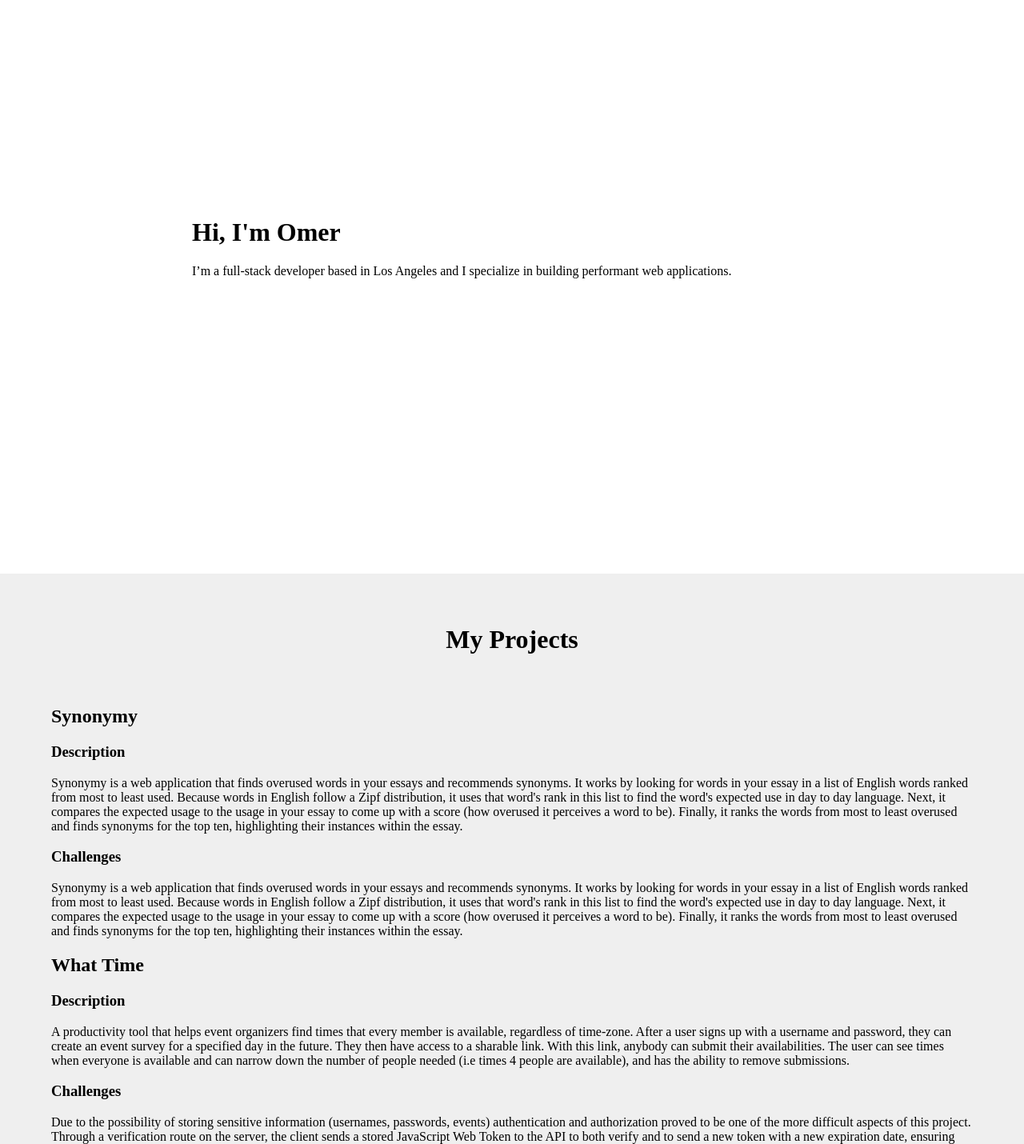
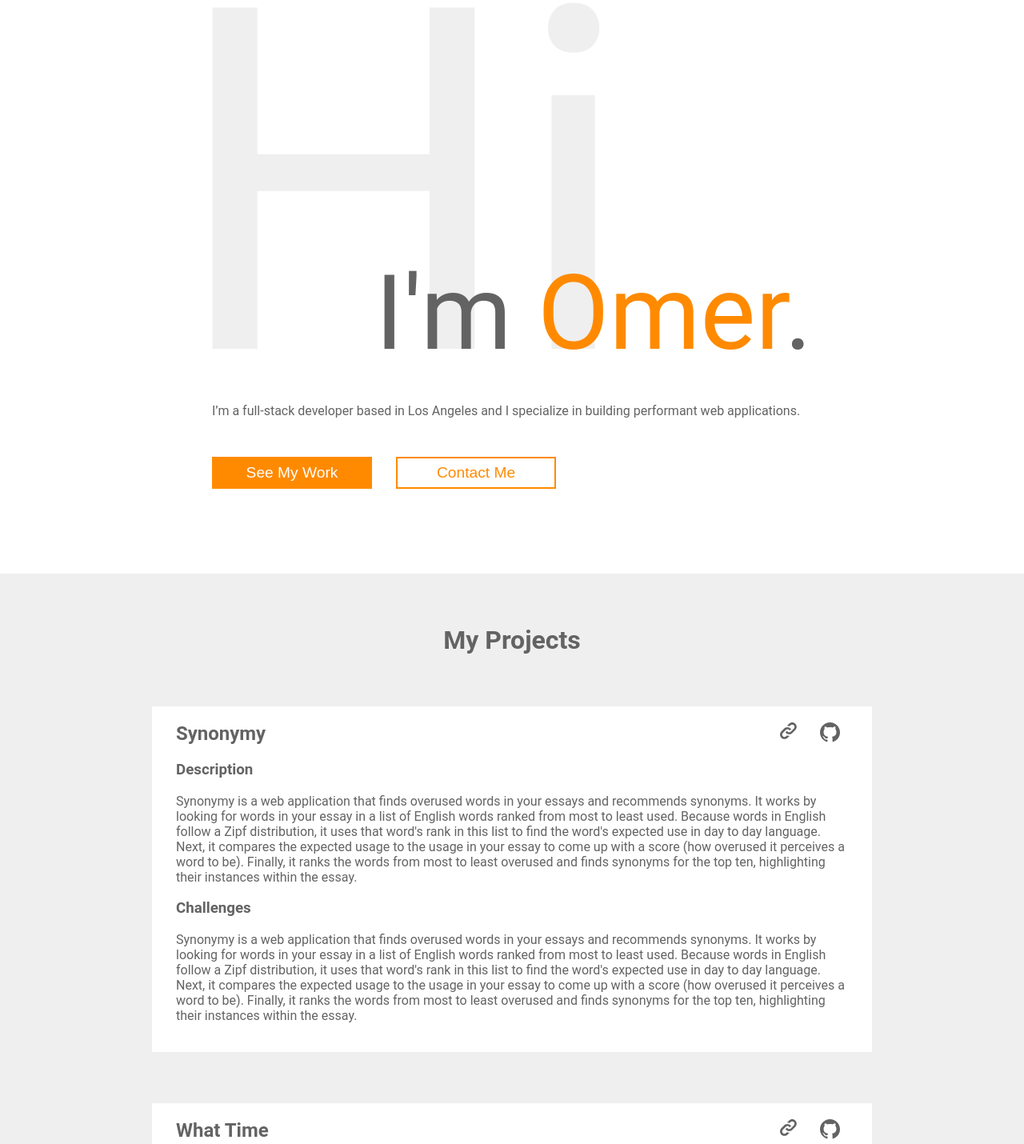
Before and after one commit to omerdemirkan/portfolio, a Gatsby site: page / in a window 1280 px wide. Shown: the part 83-1513 px from the top of the page at 80% size. Built offline with nearby package versions, Linux system fonts and the light colour scheme; Gatsby itself is replaced by a stand-in of ours.

Commit message:
style header

```diff
--- a/src/pages/index.js
+++ b/src/pages/index.js
@@ -3,41 +3,66 @@ import Layout from '../components/Layout/Layout';
 
 import classes from './styles/index.module.css';
 
-// Icons
+import githubIcon from '../images/github.svg';
+import linkIcon from '../images/link.svg';
+import hi from '../images/hi.svg';
 
 export default () => {
     return <Layout>
         <div className={classes.Hero}>
 
             <div className={classes.HeroTextBox}>
-                <h1>Hi, I'm Omer</h1>
+                <div className={classes.HeroIntoductionBox}>
+                    <img src={hi} className={classes.HiHeader}/>
+                    <h1 className={classes.NameHeader}>I'm <span className={classes.Orange}>Omer</span>.</h1>
+                </div>
+
                 <p>I’m a full-stack developer based in Los Angeles and I specialize in building performant web applications.</p>
+                <button className={classes.PrimaryButton}>See My Work</button>
+                <button className={classes.SecondaryButton}>Contact Me</button>
             </div>
         </div>
+
+
         <div className={classes.ProjectsSection}>
+
             <h1 className={classes.ProjectsSectionHeader}>My Projects</h1>
+
             <div className={classes.Project}>
                 <h2 className={classes.ProjectHeader}>Synonymy</h2>
+                <img src={linkIcon} className={classes.LinkIcon}/>
+                <img src={githubIcon} className={classes.GithubIcon}/>
+
                 <h3>Description</h3>
-                <p>Synonymy is a web application that finds overused words in your essays and recommends synonyms. It works by looking for words in your essay in a list of English words ranked from most to least used. Because words in English follow a Zipf distribution, it uses that word's rank in this list to find the word's expected use in day to day language. Next, it compares the expected usage to the usage in your essay to come up with a score (how overused it perceives a word to be). Finally, it ranks the words from most to least overused and finds synonyms for the top ten, highlighting their instances within the essay.</p>
+                <p className={classes.ProjectParagraph}>Synonymy is a web application that finds overused words in your essays and recommends synonyms. It works by looking for words in your essay in a list of English words ranked from most to least used. Because words in English follow a Zipf distribution, it uses that word's rank in this list to find the word's expected use in day to day language. Next, it compares the expected usage to the usage in your essay to come up with a score (how overused it perceives a word to be). Finally, it ranks the words from most to least overused and finds synonyms for the top ten, highlighting their instances within the essay.</p>
+
                 <h3>Challenges</h3>
-                <p>Synonymy is a web application that finds overused words in your essays and recommends synonyms. It works by looking for words in your essay in a list of English words ranked from most to least used. Because words in English follow a Zipf distribution, it uses that word's rank in this list to find the word's expected use in day to day language. Next, it compares the expected usage to the usage in your essay to come up with a score (how overused it perceives a word to be). Finally, it ranks the words from most to least overused and finds synonyms for the top ten, highlighting their instances within the essay.</p>
+                <p className={classes.ProjectParagraph}>Synonymy is a web application that finds overused words in your essays and recommends synonyms. It works by looking for words in your essay in a list of English words ranked from most to least used. Because words in English follow a Zipf distribution, it uses that word's rank in this list to find the word's expected use in day to day language. Next, it compares the expected usage to the usage in your essay to come up with a score (how overused it perceives a word to be). Finally, it ranks the words from most to least overused and finds synonyms for the top ten, highlighting their instances within the essay.</p>
 
             </div>
             <div className={classes.Project}>
                 <h2 className={classes.ProjectHeader}>What Time</h2>
+
+                <img src={linkIcon} className={classes.LinkIcon}/>
+                <img src={githubIcon} className={classes.GithubIcon}/>
+
                 <h3>Description</h3>
-                <p>A productivity tool that helps event organizers find times that every member is available, regardless of time-zone. After a user signs up with a username and password, they can create an event survey for a specified day in the future. They then have access to a sharable link. With this link, anybody can submit their availabilities. The user can see times when everyone is available and can narrow down the number of people needed (i.e times 4 people are available), and has the ability to remove submissions.</p>
+                <p className={classes.ProjectParagraph}>A productivity tool that helps event organizers find times that every member is available, regardless of time-zone. After a user signs up with a username and password, they can create an event survey for a specified day in the future. They then have access to a sharable link. With this link, anybody can submit their availabilities. The user can see times when everyone is available and can narrow down the number of people needed (i.e times 4 people are available), and has the ability to remove submissions.</p>
+
                 <h3>Challenges</h3>
-                <p>Due to the possibility of storing sensitive information (usernames, passwords, events) authentication and authorization proved to be one of the more difficult aspects of this project. Through a verification route on the server, the client sends a stored JavaScript Web Token to the API to both verify and to send a new token with a new expiration date, ensuring that a user needs to log in after a long period of inactivity. Further security measures include a series of salt-rounds (b-crypt) prior to storing passwords and rate-limiting on all routes. One logistical concern was storing availabilities efficiently and manipulating data on the client-side to find times that an x number of people are available.</p>
+                <p className={classes.ProjectParagraph}>Due to the possibility of storing sensitive information (usernames, passwords, events) authentication and authorization proved to be one of the more difficult aspects of this project. Through a verification route on the server, the client sends a stored JavaScript Web Token to the API to both verify and to send a new token with a new expiration date, ensuring that a user needs to log in after a long period of inactivity. Further security measures include a series of salt-rounds (b-crypt) prior to storing passwords and rate-limiting on all routes. One logistical concern was storing availabilities efficiently and manipulating data on the client-side to find times that an x number of people are available.</p>
 
             </div>
             <div className={classes.Project}>
                 <h2 className={classes.ProjectHeader}>Workout Share</h2>
+                <img src={linkIcon} className={classes.LinkIcon}/>
+                <img src={githubIcon} className={classes.GithubIcon}/>
+
                 <h3>Description</h3>
-                <p>Workout Share is a website where you can create your workouts and share them with friends with a sharable link. The user is also able to browse through other popular workouts ranked by likes and time, with the ability to favorite posts. Workouts that the user has liked and posted are stored and can be accessed through designated pages It is personalized out of the box, so there is no username or password needed. Users have access to their workouts and favorited workouts through a Javascript Web Token stored on the client.</p>
+                <p className={classes.ProjectParagraph}>Workout Share is a website where you can create your workouts and share them with friends with a sharable link. The user is also able to browse through other popular workouts ranked by likes and time, with the ability to favorite posts. Workouts that the user has liked and posted are stored and can be accessed through designated pages It is personalized out of the box, so there is no username or password needed. Users have access to their workouts and favorited workouts through a Javascript Web Token stored on the client.</p>
+
                 <h3>Challenges</h3>
-                <p>The greatest issue proved to be like concurrency. Once workouts are loaded, the web app has to figure out which posts are and are not liked by the user beforehand. Furthermore, if the user had clicked on a post, opening up another instance at the top of the page and liked it, the original post would have to update with the other instance. Because of the scaling issues involved with the server checking whether or not the user likes each of the posts it sends, I solved this issue by storing the ids of the posts that the user has liked in order to check for posts that the user had already liked. Other challenges included infinite loading minimizing automatic requests while changing paths (between all, powerlifting, etc.) for opt-in refreshes by the user.</p>
+                <p className={classes.ProjectParagraph}>The greatest issue proved to be like concurrency. Once workouts are loaded, the web app has to figure out which posts are and are not liked by the user beforehand. Furthermore, if the user had clicked on a post, opening up another instance at the top of the page and liked it, the original post would have to update with the other instance. Because of the scaling issues involved with the server checking whether or not the user likes each of the posts it sends, I solved this issue by storing the ids of the posts that the user has liked in order to check for posts that the user had already liked. Other challenges included infinite loading minimizing automatic requests while changing paths (between all, powerlifting, etc.) for opt-in refreshes by the user.</p>
 
             </div>
         </div>
--- a/src/pages/styles/index.module.css
+++ b/src/pages/styles/index.module.css
@@ -1,3 +1,13 @@
+body {
+    margin: 0;
+    color: #636363;
+    font-family: 'Roboto', sans-serif;
+}
+
+.Orange {
+    color: #FF8A00;
+}
+
 .Hero {
     min-height: calc(100vh - 80px);
     display: flex;
@@ -8,19 +18,56 @@
     background-color: white;
 }
 
-body {
-    margin: 0;
+.HeroTextBox {
+    width: 100%;
+    max-width: 750px;
 }
 
-.HeroTextBox {
-    width: 100%;
-    max-width: 800px;
+.HeroIntoductionBox {
+    margin-bottom: -50px;
+}
+
+.HiHeader {
+    user-select: none;
+}
+
+.NameHeader {
+    text-align: end;
+    font-size: 130px;
+    line-height: 75%;
+    margin: 0;
+    transform: translateY(-100%);
+    font-weight: 400;
+}
+
+.Hero p {
+    margin-bottom: 3rem;
+}
+
+.PrimaryButton {
+    background-color: #FF8A00;
+    border: none;
+    width: 200px;
+    height: 40px;
+    color: white;
+    font-size: 1.2rem;
+    margin-right: 30px;
+}
+
+.SecondaryButton {
+    background-color: transparent;
+    box-sizing: border-box;
+    width: 200px;
+    height: 40px;
+    border: none;
+    border: 2px solid #FF8A00;
+    color: #FF8A00;
+    font-size: 1.2rem;
 }
 
 .ProjectsSection {
     background-color: #EFEFEF;
     overflow: auto;
-    padding: 0 5%;
 }
 
 .ProjectsSectionHeader {
@@ -30,16 +77,43 @@ body {
 
 .Project {
     position: relative;
+    padding: 20px 30px;
+    box-sizing: border-box;
+    width: 100%;
+    max-width: 900px;
+    margin: auto;
+    margin-top: 8vh;
+    overflow: auto;
+    background-color: white;
 }
 
 .ProjectHeader {
+    margin-top: 0;
+}
+
+.ProjectParagraph {
 
 }
 
 .GithubIcon {
+    position: absolute;
+    top: 20px;
+    right: 40px;
+}
+
+.LinkIcon {
+    position: absolute;
+    top: 20px;
+    right: 90px;
 
 }
 
-.LinkIcon {
+@media (max-width: 768px) {
+    .HiHeader {
+        display: none;
+    }
 
+    .NameHeader {
+        transform: translateY(0);
+    }
 }
```
Also changed, not shown: src/images/github.svg (added), src/images/hi.svg (added), src/images/link.svg (added).
